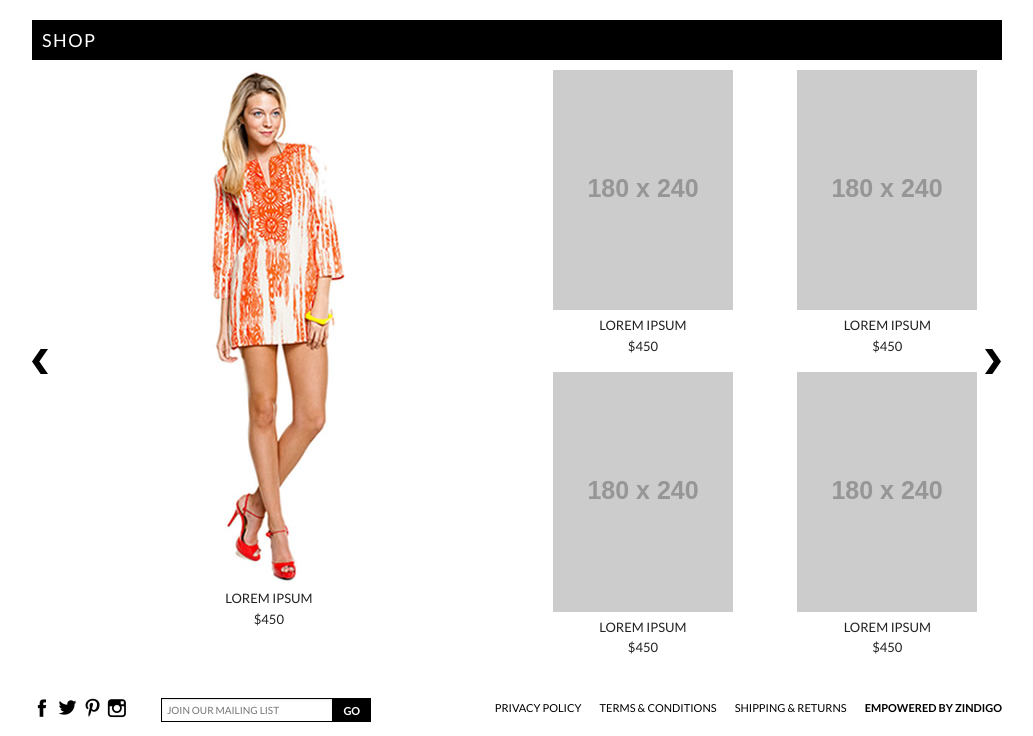
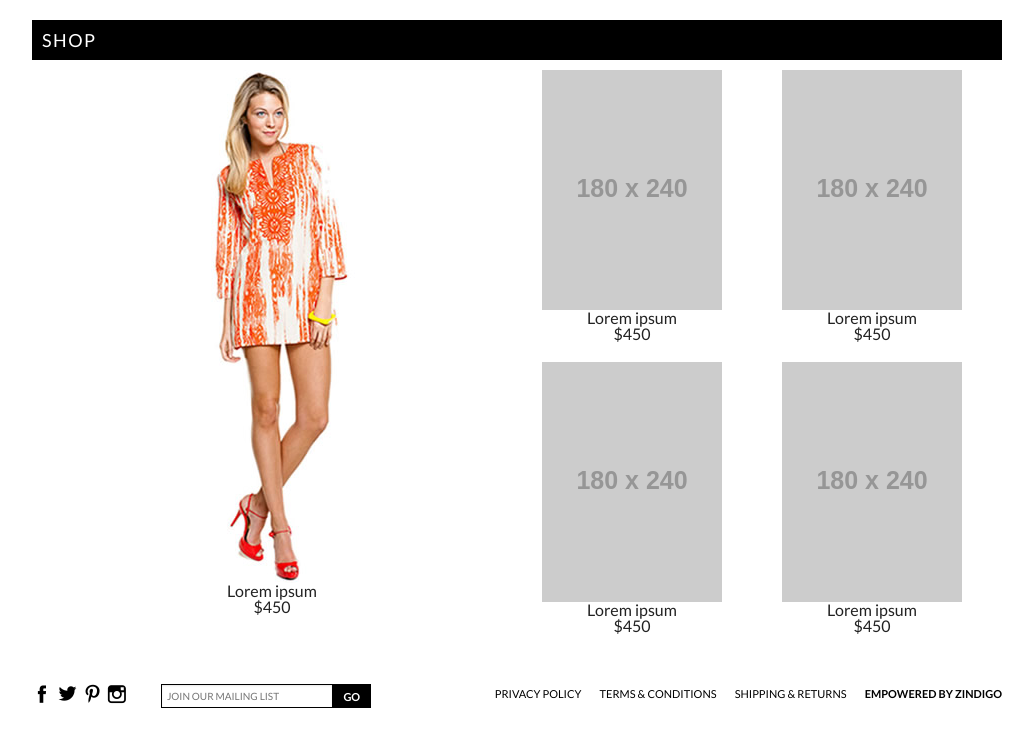
Before and after one commit to SebastianPatane/KAS-Zindigo, a PHP site: page /shop.php in a window 1280 px wide. Shown: the part 78-814 px from the top of the page, without its empty margins (123-1156 px from the left). After the commit the page ends 786 px from the top, so only its background shows below. Run offline with PHP 8.4, Linux system fonts and the light colour scheme; grey boxes labelled with a size stand in for pictures from a placeholder-image service; some libraries are stand-ins or nearby versions.

Commit message:
Shop with Isotope and other updates

```diff
--- a/css/app.css
+++ b/css/app.css
@@ -220,17 +220,6 @@ ul li {
 	font-weight:300;
 }
 
-@media only screen and (max-width: 768px) {}
-  .top-section-subtitle {
-    font-size: 10px;
-  }
-
-  .top-section-subtitle a {
-    color:#8d8d8d;
-    padding:0px 20px 0px 0px;
-  }
-}
-
 .top-section-subtitle a {
 	display:inline-block;
 	padding:0px 30px 0px 0px;
@@ -243,6 +232,54 @@ ul li {
 	text-decoration:none;
 }
 
+@media only screen and (max-width: 768px) {
+  .top-section-subtitle {
+    font-size: 10px;
+  }
+
+  .top-section-subtitle a {
+    color:#8d8d8d;
+    padding:0px 20px 0px 0px;
+  }
+}
+
+.isotope,
+.isotope .isotope-item {
+  /* change duration value to whatever you like */
+  -webkit-transition-duration: 0.8s;
+     -moz-transition-duration: 0.8s;
+      -ms-transition-duration: 0.8s;
+       -o-transition-duration: 0.8s;
+          transition-duration: 0.8s;
+}
+
+.isotope {
+  -webkit-transition-property: height, width;
+     -moz-transition-property: height, width;
+      -ms-transition-property: height, width;
+       -o-transition-property: height, width;
+          transition-property: height, width;
+}
+
+.isotope .isotope-item {
+  -webkit-transition-property: -webkit-transform, opacity;
+     -moz-transition-property:    -moz-transform, opacity;
+      -ms-transition-property:     -ms-transform, opacity;
+       -o-transition-property:      -o-transform, opacity;
+          transition-property:         transform, opacity;
+}
+
+/**** disabling Isotope CSS3 transitions ****/
+
+.isotope.no-transition,
+.isotope.no-transition .isotope-item,
+.isotope .isotope-item.no-transition {
+  -webkit-transition-duration: 0s;
+     -moz-transition-duration: 0s;
+      -ms-transition-duration: 0s;
+       -o-transition-duration: 0s;
+          transition-duration: 0s;
+}
 
 
 /* HEADER SETTINGS
@@ -511,6 +548,13 @@ span.corporate  {
 	font-size:13px;
 	text-transform:uppercase;
 	padding:5px 0px 0px 0px;
+}
+
+.shop-item {
+	width:240px;
+	height:auto;
+	margin-bottom:20px;
+	text-align:center;
 }
 
 .f-dropdown.content {
@@ -1194,6 +1238,11 @@ margin-bottom: 0;
 	display:block;
 }
 
+/* SHOP SETTINGS
+   ----------------------------- */
+.shop-item.shop-big {
+	width:480px;
+}
 
 /* SHOP DETAILS SETTINGS
    ----------------------------- */
--- a/shop.php
+++ b/shop.php
@@ -28,75 +28,32 @@
 
             <div class="top-section-title">SHOP</div>
 
-        	<div class="preloader"></div>
-          	<ul data-orbit data-options="bullets:false; slide_number: false; pause_on_hover: false; timer: false">
 
-                <!-- Orbit Slider Content -->
-                <li class="shop-slider-content">
-                	<div class="row">
-                    	<div class="large-6 columns text-center">
-                   	    	<a href="shop-detail.php"><img src="img/shop-img-orbit.jpg"></a><br><span>Lorem ipsum<br>$450</span>
+                    <div id="shop">
+
+                        <div class="shop-item shop-big">
+                        	<a href="shop-detail.php"><img src="img/shop-img-orbit.jpg"></a><br><span>Lorem ipsum<br>$450</span>
                         </div>
-                        <div class="large-6 columns">
-                        	<ul class="large-block-grid-2 small-block-grid-2" id="images-shop-thumbails">
-                                <li class="text-center"><a href="#"><img src="http://placehold.it/180x240"></a><br><span>Lorem ipsum<br>$450</span></li>
-                                <li class="text-center"><a href="#"><img src="http://placehold.it/180x240"></a><br><span>Lorem ipsum<br>$450</span></li>
-                                <li class="text-center"><a href="#"><img src="http://placehold.it/180x240"></a><br><span>Lorem ipsum<br>$450</span></li>
-                                <li class="text-center"><a href="#"><img src="http://placehold.it/180x240"></a><br><span>Lorem ipsum<br>$450</span></li>
-                            </ul>
+
+                        <div class="shop-item">
+                        	<a href="#"><img src="http://placehold.it/180x240"></a><br><span>Lorem ipsum<br>$450</span>
                         </div>
+                        <div class="shop-item">
+                        	<a href="#"><img src="http://placehold.it/180x240"></a><br><span>Lorem ipsum<br>$450</span>
+                        </div>
+                        <div class="shop-item">
+                        	<a href="#"><img src="http://placehold.it/180x240"></a><br><span>Lorem ipsum<br>$450</span>
+                        </div>
+                        <div class="shop-item">
+                        	<a href="#"><img src="http://placehold.it/180x240"></a><br><span>Lorem ipsum<br>$450</span>
+                        </div>
+
+
                     </div>
-                </li>
-                <!-- /Orbit Slider Content -->
 
 
 
-
-                <!-- Orbit Slider Content -->
-                <li class="shop-slider-content">
-                	<div class="row">
-                    	<div class="large-6 columns text-center">
-                   	    	<a href="shop-detail.php"><img src="img/shop-img-orbit.jpg"></a><span>Lorem ipsum<br>$450</span>
-                        </div>
-                        <div class="large-6 columns">
-                        	<ul class="large-block-grid-2 small-block-grid-2" id="images-shop-thumbails">
-                                <li class="text-center"><a href="#"><img src="http://placehold.it/180x240"></a><br><span>Lorem ipsum<br>$450</span></li>
-                                <li class="text-center"><a href="#"><img src="http://placehold.it/180x240"></a><br><span>Lorem ipsum<br>$450</span></li>
-                                <li class="text-center"><a href="#"><img src="http://placehold.it/180x240"></a><br><span>Lorem ipsum<br>$450</span></li>
-                                <li class="text-center"><a href="#"><img src="http://placehold.it/180x240"></a><br><span>Lorem ipsum<br>$450</span></li>
-                            </ul>
-                        </div>
-                    </div>
-                </li>
-                <!-- /Orbit Slider Content -->
-
-
-
-
-
-                <!-- Orbit Slider Content -->
-                <li class="shop-slider-content">
-                	<div class="row">
-                    	<div class="large-6 columns text-center">
-                   	    	<a href="shop-detail.php"><img src="img/shop-img-orbit.jpg"></a><br><span>Lorem ipsum<br>$450</span>
-                        </div>
-                        <div class="large-6 columns">
-                        	<ul class="large-block-grid-2 small-block-grid-2" id="images-shop-thumbails">
-                                <li class="text-center"><a href="#"><img src="http://placehold.it/180x240"></a><br><span>Lorem ipsum<br>$450</span></li>
-                                <li class="text-center"><a href="#"><img src="http://placehold.it/180x240"></a><br><span>Lorem ipsum<br>$450</span></li>
-                                <li class="text-center"><a href="#"><img src="http://placehold.it/180x240"></a><br><span>Lorem ipsum<br>$450</span></li>
-                                <li class="text-center"><a href="#"><img src="http://placehold.it/180x240"></a><br><span>Lorem ipsum<br>$450</span></li>
-                            </ul>
-                        </div>
-                    </div>
-                </li>
-                <!-- /Orbit Slider Content -->
-
-          	</ul>
-
         </div>
-
-
 	</div>
     <!-- /LookBook Page Content -->
 
@@ -111,12 +68,30 @@
   '.js><\/script>')
   </script>
 
+  <script src="js/jquery-1.10.2.min.js"></script>
   <script src="js/foundation/foundation.js"></script>
-  <script src="js/foundation/foundation.orbit.js"></script>
   <script src="js/foundation/foundation.topbar.js"></script>
   <script src="js/foundation/foundation.tooltips.js"></script>
+  <script src="js/jquery.isotope.min.js"></script>
 
   <script>
+
+  	$(document).ready(function() {
+		// Isotope Instance 01 //
+		$(function(){
+      		var $container = $('#shop');
+			$container.isotope({
+			  itemSelector: '.shop-item',
+				 masonry: {
+					columnWidth: 240
+				  }
+			});
+
+    	});
+		// END Isotope Instance 01 //
+
+  	});
+
     $(document).foundation();
   </script>
 
```
Also changed, not shown: inspire-us.php (+0 -15 lines).
